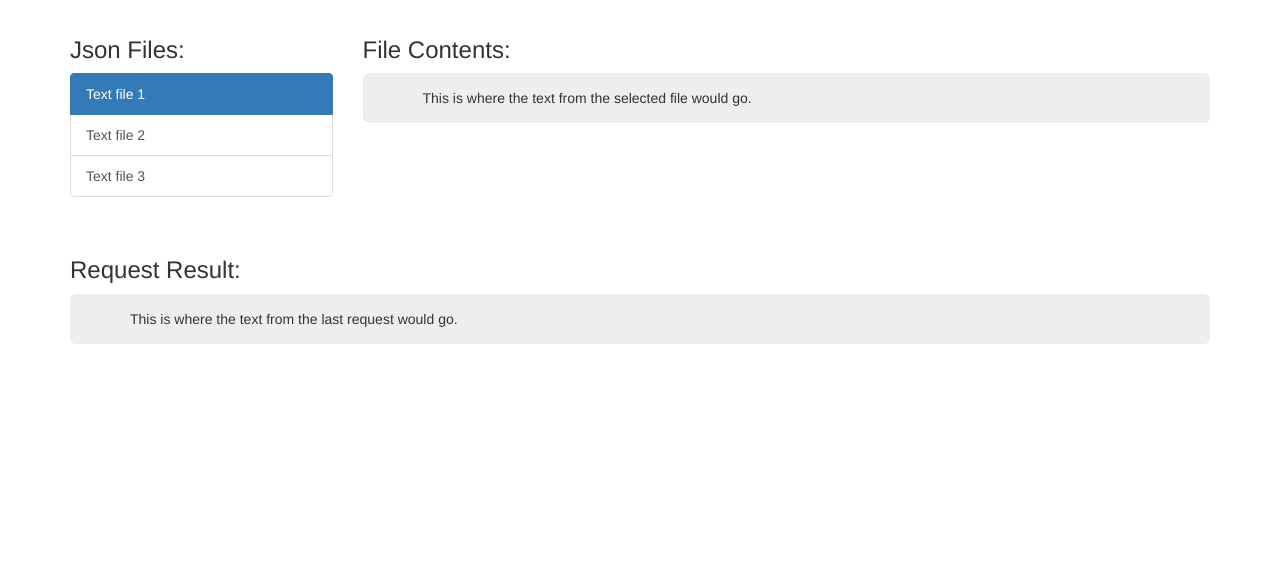
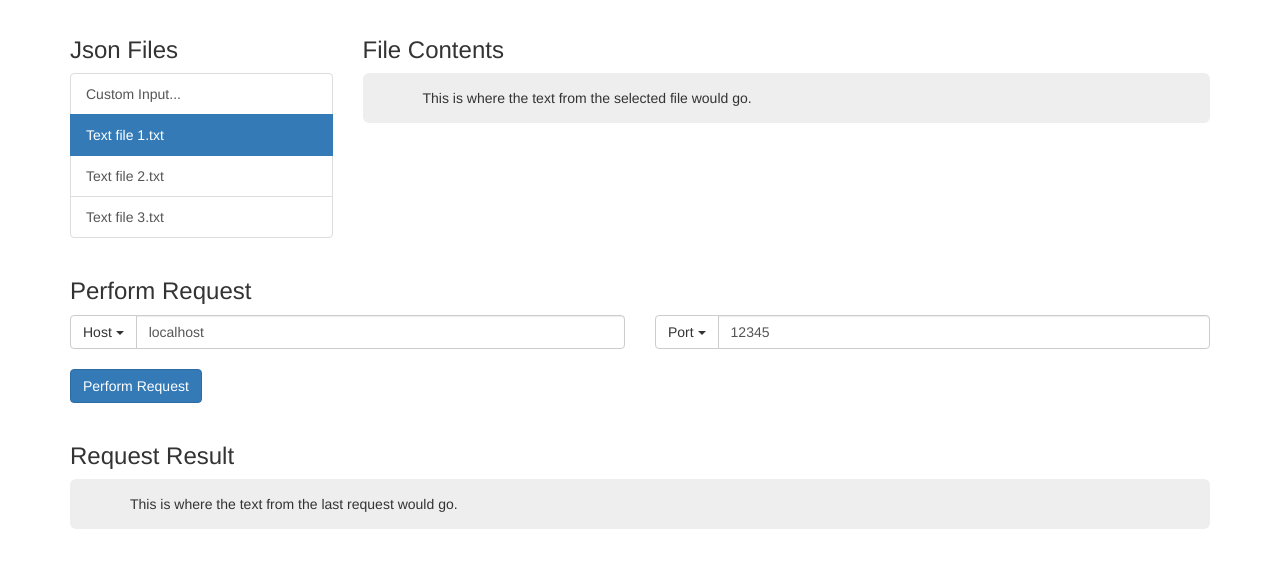
Before and after one commit to andrewdownie/4250.andrewdownie.com, a plain HTML site: page html/index.html in a window 1280 px wide. Shown: the part 53-620 px from the top of the page. Drawn offline with Linux system fonts and the light colour scheme; no server answers.

Commit message:
Styling is pretty close to what I had in mind. Still have a ton of the functionality to do.

```diff
--- a/html/index.html
+++ b/html/index.html
@@ -31,17 +31,20 @@
 <!-- File Selection -->
         <div class="row">
             <div class="col-md-3">
-                <h3>Json Files:</h3>
+
+    <!-- File List -->
+                <h3>Json Files</h3>
                 <div class="list-group">
-                    <button type="button" class="list-group-item active">Text file 1</button>
-                    <button type="button" class="list-group-item">Text file 2</button>
-                    <button type="button" class="list-group-item">Text file 3</button>
-
-
+                    <button type="button" class="list-group-item">Custom Input...</button>
+                    <button type="button" class="list-group-item active">Text file 1.txt</button>
+                    <button type="button" class="list-group-item">Text file 2.txt</button>
+                    <button type="button" class="list-group-item">Text file 3.txt</button>
                 </div>
             </div>
+
+    <!-- File Contents -->
             <div class="col-md-9">
-                <h3>File Contents:</h3>
+                <h3>File Contents</h3>
                 <div class="panel-body jumbotron" id="file-contents">
                     This is where the text from the selected file would go.
                 </div>
@@ -49,11 +52,64 @@
             </div>
         </div>
 
+
+<!-- Perform Request -->
+        <div class="row">
+            <div class="col-md-12">
+                <h3>Perform Request</h3>
+                <div class="row">
+
+    <!-- Host -->
+                    <div class="col-md-6">
+                        <div class="input-group">
+                            <div class="input-group-btn">
+                                <button type="button" class="btn btn-default dropdown-toggle" data-toggle="dropdown">
+                                    Host
+                                    <span class="caret"></span>
+                                </button>
+                                <ul class="dropdown-menu">
+                                    <li><a href="#">Google Cloud Instance</a></li>
+                                    <li><a href="#">localhost</a></li>
+                                </ul>
+                            </div>
+                            <input type="text" class="form-control" id="host" value="localhost">
+                        </div>
+                    </div>
+
+    <!-- Port -->
+                    <div class="col-md-6">
+                        <div class="input-group">
+                            <div class="input-group-btn">
+                                <button type="button" class="btn btn-default dropdown-toggle" data-toggle="dropdown">
+                                    Port
+                                    <span class="caret"></span>
+                                </button>
+                                <ul class="dropdown-menu">
+                                    <li><a href="#">Default</a></li>
+                                </ul>
+                            </div>
+                            <input type="text" class="form-control" id="Port" value="12345">
+                        </div>
+                    </div>
+
+
+    <!-- Request Button -->
+                    <div class="col-md-12">
+                        <br/>
+                         <button type="button" class="btn btn-primary">Perform Request</button>
+                    </div>
+
+                </div>
+            </div>
+        </div>
+
+
+
 <!-- Results -->
         <div class="row">
             <br/>
             <div class="col-md-12">
-                <h3>Request Result:</h3>
+                <h3>Request Result</h3>
                 <div class="panel-body jumbotron">
                     This is where the text from the last request would go.
                 </div>
```
